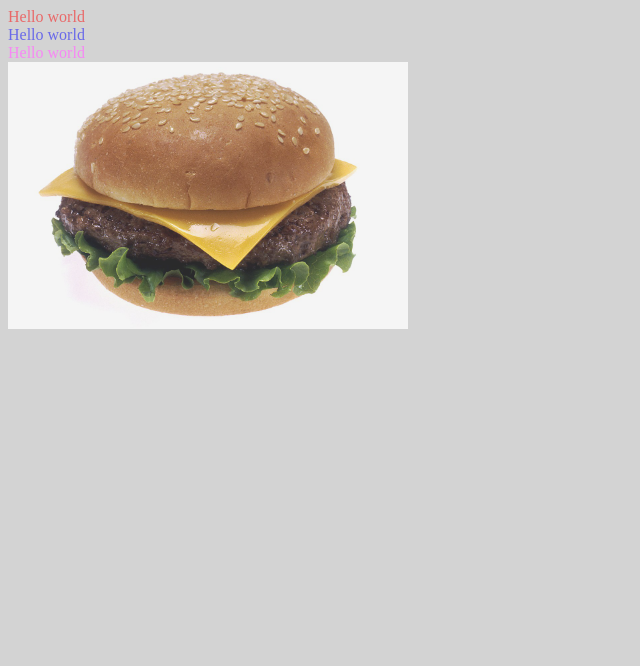
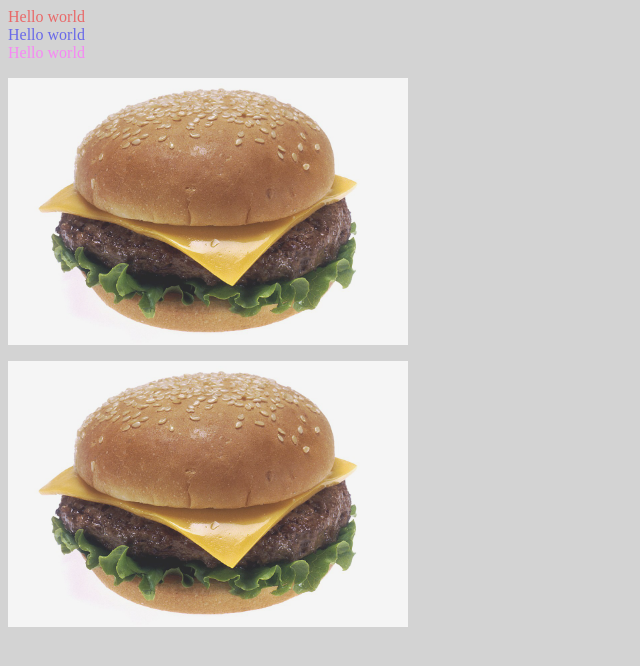
Before and after one commit to LenCardinal/mywebsite, a plain HTML site: page index.html in a window 1280 px wide. Shown: the whole page, without its empty margins (0-640 px from the left). Drawn offline with Linux system fonts and the light colour scheme.

Commit message:
Update index.html
Added a second cheeseburger

```diff
--- a/index.html
+++ b/index.html
@@ -37,7 +37,8 @@
 		Hello world
 	</div>
 
-	<img class="burgerimage" src="img/1200px-Cheeseburger.jpg">
+	<p><img class="burgerimage" src="img/1200px-Cheeseburger.jpg"></p>
+	<p><img class="burgerimage" src="img/1200px-Cheeseburger.jpg"></p>
 
 </body>
 </html>
```
